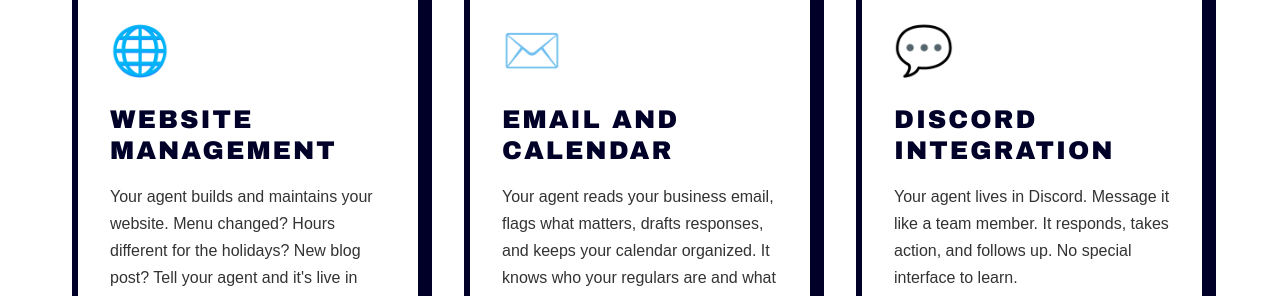
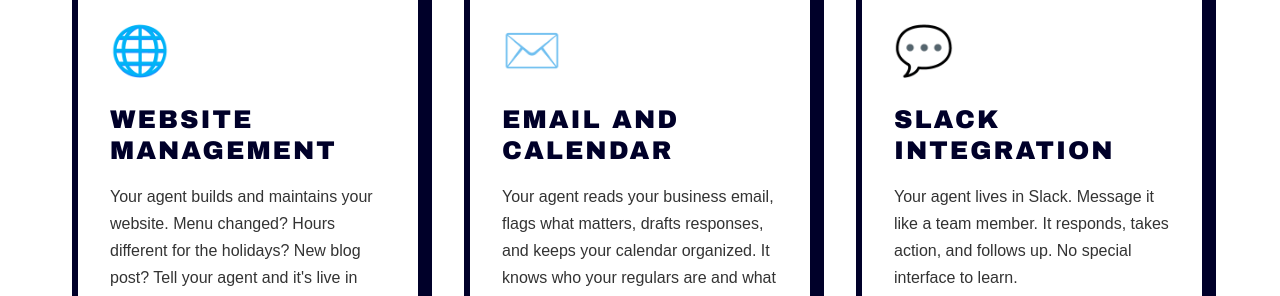
Before and after one commit to giant-micro/giant-micro.github.io, a Jekyll site: the page built from index.html, in a window 1280 px wide and 900 px high, scrolled down 2097 px. Shown: the part 154-450 px from the top of the window. Built offline with Jekyll 4.4.1, drawn with Linux system fonts in a browser that asks for light colours.

Commit message:
Pivot Discord → Slack across site (roadmap + services)

```diff
--- a/index.html
+++ b/index.html
@@ -59,8 +59,8 @@ layout: default
             </div>
             <div class="card">
                 <div class="card-icon">💬</div>
-                <h3>Discord Integration</h3>
-                <p>Your agent lives in Discord. Message it like a team member. It responds, takes action, and follows up. No special interface to learn.</p>
+                <h3>Slack Integration</h3>
+                <p>Your agent lives in Slack. Message it like a team member. It responds, takes action, and follows up. No special interface to learn.</p>
             </div>
             <div class="card">
                 <div class="card-icon">📊</div>
--- a/roadmap.html
+++ b/roadmap.html
@@ -44,8 +44,8 @@ title: Roadmap
             <div class="roadmap-item done">
                 <div class="roadmap-check">✅</div>
                 <div class="roadmap-detail">
-                    <h3>Discord Integration</h3>
-                    <p>Your agent lives in Discord. Talk to it like a team member. It responds, takes action, and follows up.</p>
+                    <h3>Slack Integration</h3>
+                    <p>Your agent lives in Slack. Message it like a team member. It responds, takes action, and follows up. No new tools to learn.</p>
                     <span class="roadmap-date">March 2026</span>
                 </div>
             </div>
```
